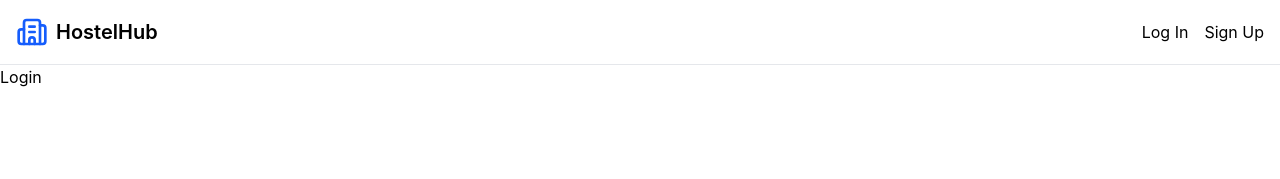
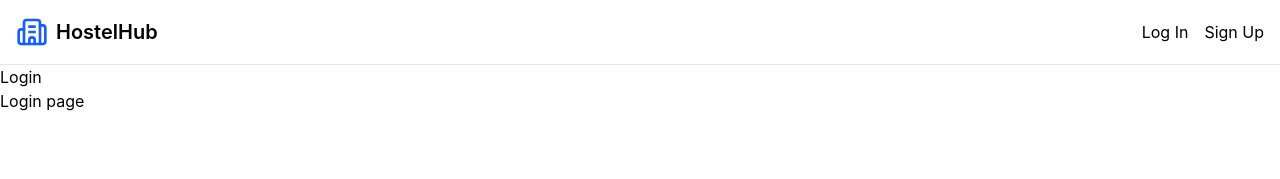
Before and after one commit to Harry22x/HMS, a React (Vite) app in the folder HMS/: page /login in a window 1280 px wide. Shown: the top 179 px of the page. Built offline with nearby package versions, Linux system fonts and the light colour scheme.

Commit message:
Update Login

```diff
--- a/HMS/src/Pages/Login.jsx
+++ b/HMS/src/Pages/Login.jsx
@@ -3,6 +3,7 @@ export default function Login() {
     return (
         <div className="login">
             <h1>Login</h1>
+            <h4>Login page</h4>
             </div>
     )
 }
```
